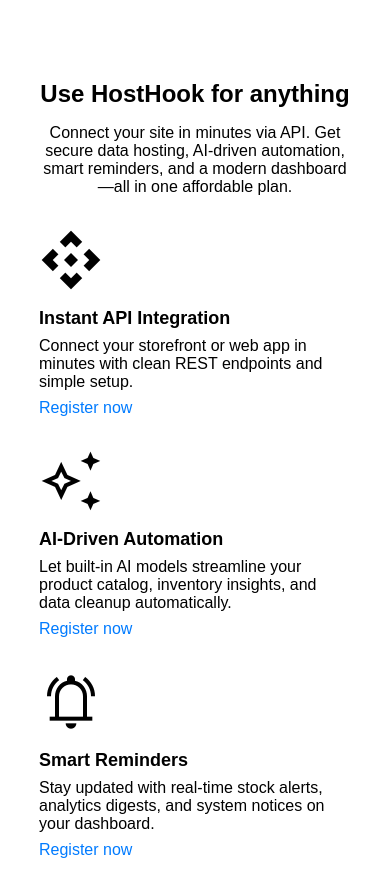
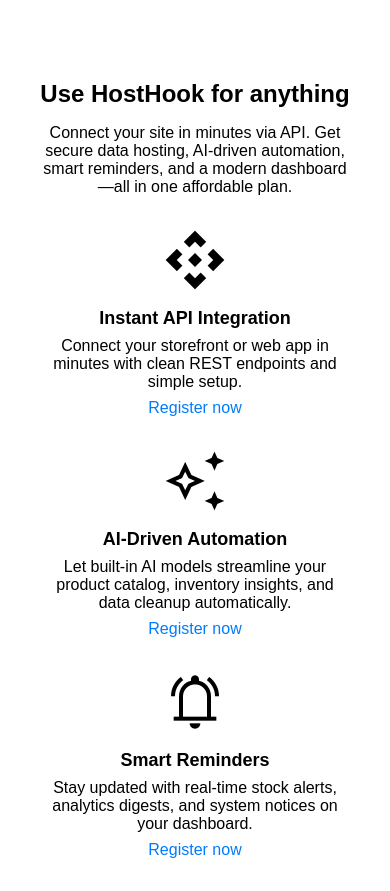
Before and after one commit to sabuka-dumbo/HostHook, a Django app: page / in a window 390 px wide. Shown: the part 1593-2484 px from the top of the page. Run offline with Django 5.2, Linux system fonts and the light colour scheme.

Commit message:
Sep 20, 2026, 7:02 PM

```diff
--- a/HostHook/hhapp/static/css/style.css
+++ b/HostHook/hhapp/static/css/style.css
@@ -397,6 +397,13 @@
 
     .start-content {
         grid-template-columns: repeat(1, 1fr);
-        justify-content: center;
+    }
+
+    .start-item {
+        align-items: center;
+    }
+
+    .start-item-content {
+        text-align: center;
     }
 }
```
